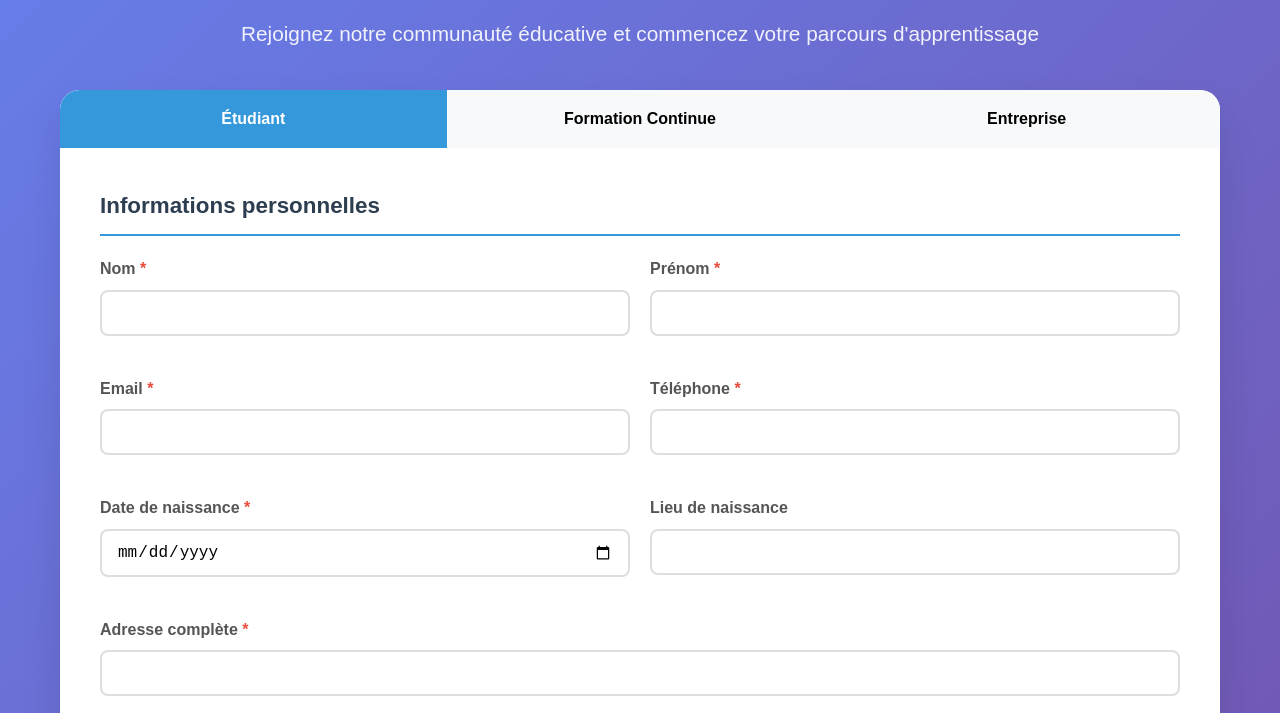
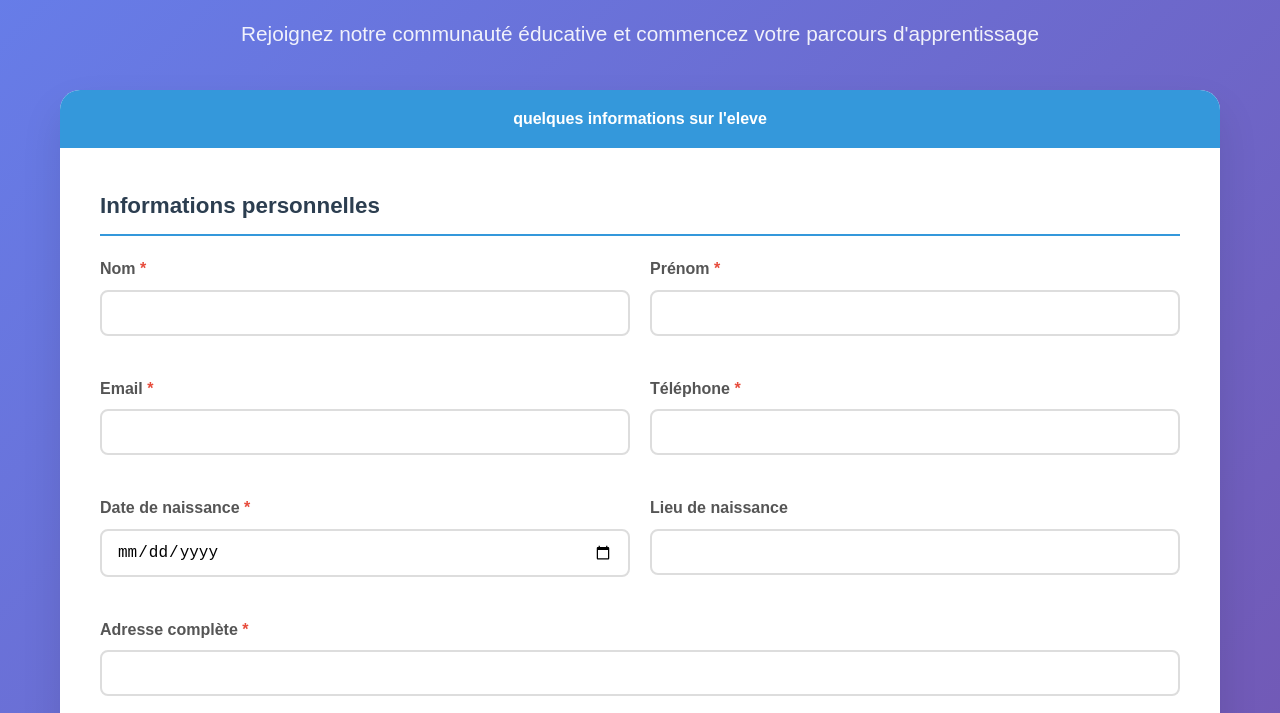
Before and after one commit to SamuelGaspard/ecole-rampard, a plain HTML site: page accueil/inscription.html in a window 1280 px wide. Shown: the part 80-793 px from the top of the page. Drawn offline with Linux system fonts and the light colour scheme.

Commit message:
quelque modification sur la page inscription done

```diff
--- a/accueil/inscription.html
+++ b/accueil/inscription.html
@@ -451,9 +451,7 @@
 
         <div class="inscription-container">
             <div class="tabs">
-                <button class="tab active" onclick="showTab('etudiant')">Étudiant</button>
-                <button class="tab" onclick="showTab('formation')">Formation Continue</button>
-                <button class="tab" onclick="showTab('entreprise')">Entreprise</button>
+                <button class="tab active" onclick="showTab('etudiant')">quelques informations sur l'eleve</button>
             </div>
 
             <div id="success-message" class="success-message">
```
